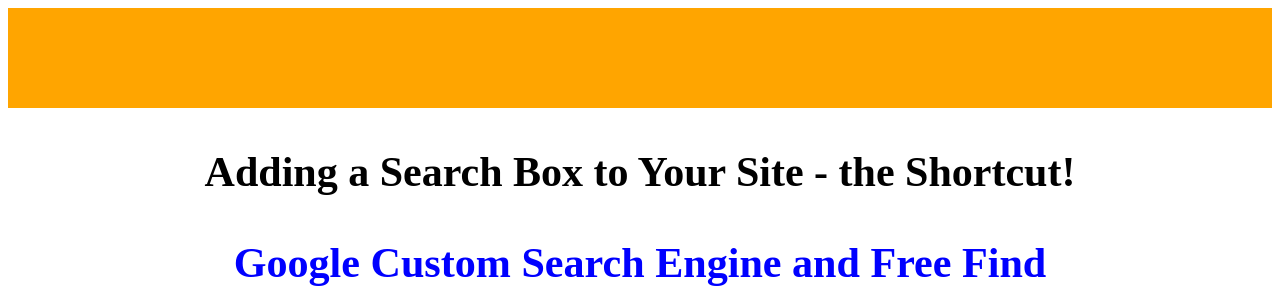
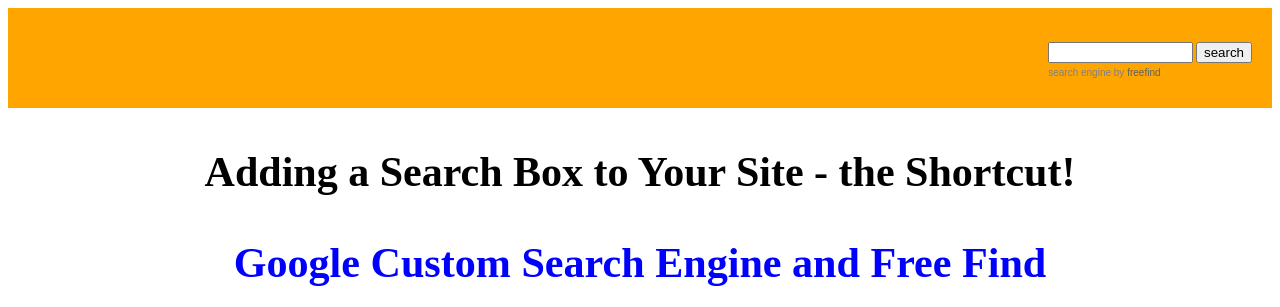
Before and after one commit to MFerrick/practice, a plain HTML site: page index.html in a window 1280 px wide. Shown: the top 307 px of the page. Drawn offline with Linux system fonts and the light colour scheme.

Commit message:
Added search box

```diff
--- a/index.html
+++ b/index.html
@@ -7,6 +7,30 @@
     </head>
         <body>
             <div class="navbar">
+                <script src="//inc.freefind.com/inc/ffse-overlay.min.js" async></script>
+            <!-- start of freefind search box html -->
+<table cellpadding=0 cellspacing=0 border=0 >
+<tr>
+	<td  style="font-family: Arial, Helvetica, sans-serif; font-size: 7.5pt;">
+		<form style="margin:0px; margin-top:4px;" action="https://search.freefind.com/find.html" method="get" accept-charset="utf-8" target="_self">
+		<input type="hidden" name="si" value="91041292">
+		<input type="hidden" name="pid" value="r">
+		<input type="hidden" name="n" value="0">
+		<input type="hidden" name="_charset_" value="">
+		<input type="hidden" name="bcd" value="&#247;">
+		<input type="text" name="query" size="15">
+		<input type="submit" value="search">
+		</form>
+	</td>
+</tr>
+<tr>
+	<td style="text-align:left; font-family: Arial, Helvetica, sans-serif;	font-size: 7.5pt; padding-top:4px;">
+		<a style="text-decoration:none; color:gray;" href="https://www.freefind.com"  rel="nofollow">search engine</a><a style="text-decoration:none; color:gray;" href="https://www.freefind.com"  rel="nofollow" > by
+		<span style="color: #606060;">freefind</span></a>
+	</td>
+</tr>
+</table>
+<!-- end of freefind search box html -->
 
             </div>
             <div class="main">
```
